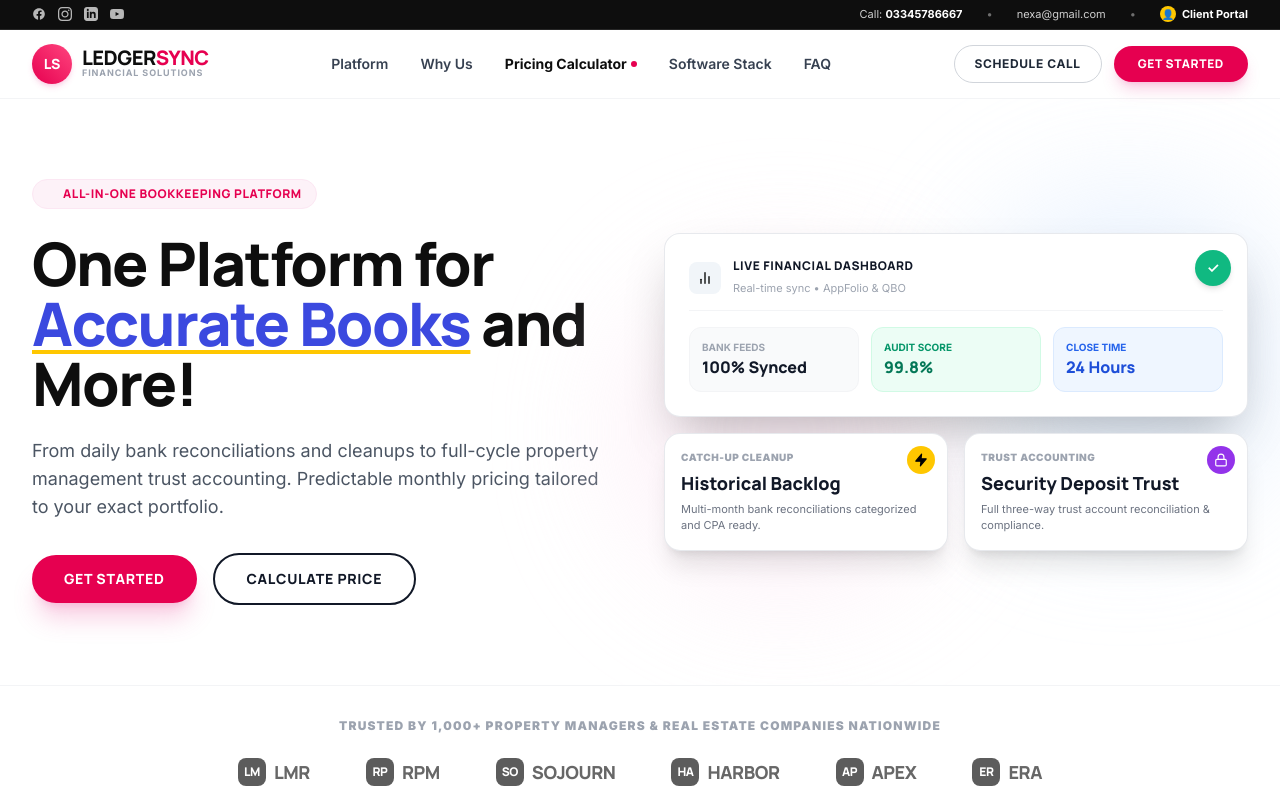
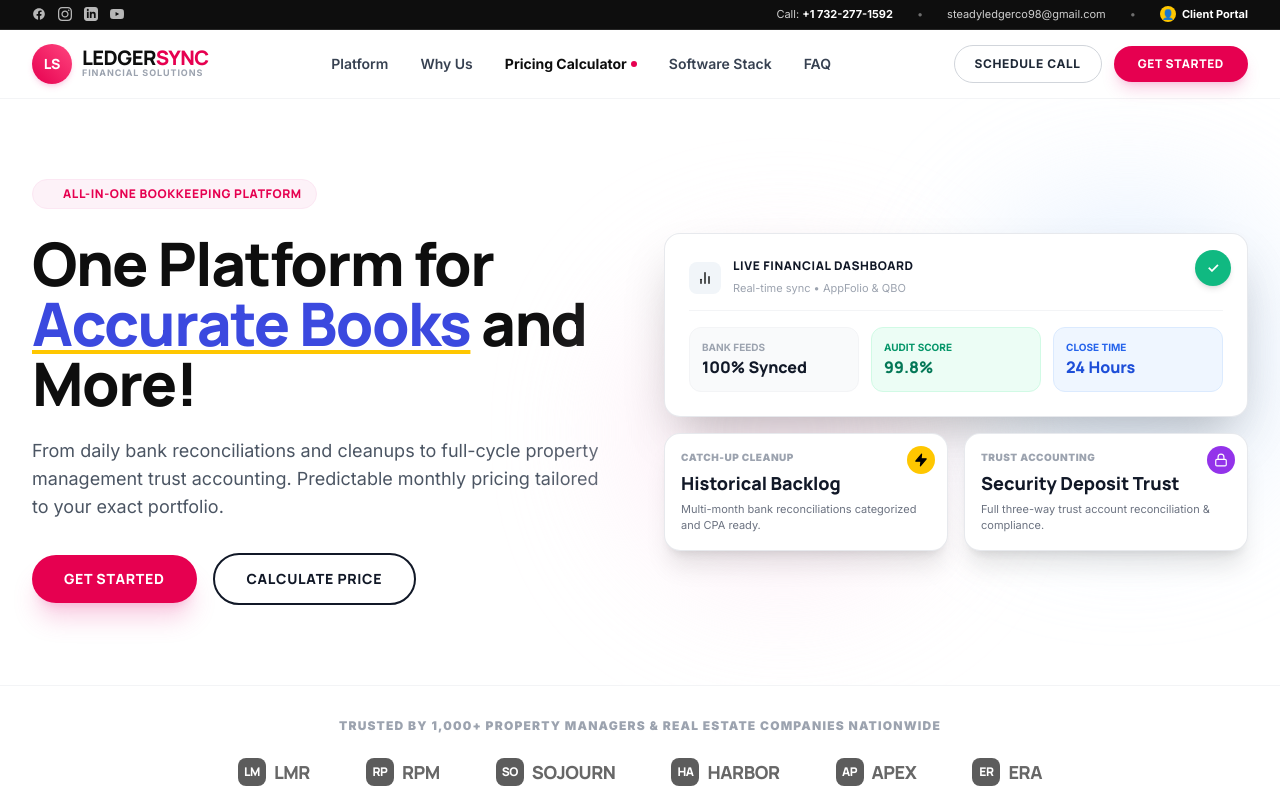
Before and after one commit to Rahimbugti/BookKeepPro, a React (Vite) app: page / in a window 1280 px wide. Shown: the top 800 px of the page. Built offline with nearby package versions, Linux system fonts and the light colour scheme; the HTML template or start-up script is replaced by a standard one.

Commit message:
Update contact info: email and phone number

```diff
--- a/src/components/Footer.jsx
+++ b/src/components/Footer.jsx
@@ -103,7 +103,7 @@
             </p>
             <div className="text-xs text-gray-400 space-y-1">
               <p>📍 Global Support: USA • Canada • Australia • UK</p>
-              <p>📞 <a href="tel:03345786667" className="hover:text-white">03345786667</a> • ✉️ <a href="mailto:nexa@gmail.com" className="hover:text-white">nexa@gmail.com</a></p>
+              <p>📞 <a href="tel:+17322771592" className="hover:text-white">+1 732-277-1592</a> • ✉️ <a href="mailto:steadyledgerco98@gmail.com" className="hover:text-white">steadyledgerco98@gmail.com</a></p>
             </div>
           </div>
 
--- a/src/components/Header.jsx
+++ b/src/components/Header.jsx
@@ -31,9 +31,9 @@
 
           {/* Right Utility Contact & Login */}
           <div className="flex items-center gap-6">
-            <span className="text-white/80">Call: <a href="tel:03345786667" className="text-white font-bold hover:underline">03345786667</a></span>
+            <span className="text-white/80">Call: <a href="tel:+17322771592" className="text-white font-bold hover:underline">+1 732-277-1592</a></span>
             <span className="text-white/40">•</span>
-            <a href="mailto:nexa@gmail.com" className="text-white/80 hover:text-[#FFC700] transition-colors">nexa@gmail.com</a>
+            <a href="mailto:steadyledgerco98@gmail.com" className="text-white/80 hover:text-[#FFC700] transition-colors">steadyledgerco98@gmail.com</a>
             <span className="text-white/40">•</span>
             <div className="flex items-center gap-1.5 text-white font-bold cursor-pointer hover:text-[#FFC700]">
               <span className="w-4 h-4 rounded-full bg-[#FFC700] text-[#0E0E0E] flex items-center justify-center text-[10px] font-black">👤</span>
--- a/src/components/QuoteModal.jsx
+++ b/src/components/QuoteModal.jsx
@@ -4,7 +4,7 @@
 // ─── Configuration ────────────────────────────────────────────────────────────
 // Change this to your actual business email address.
 // This will be the "To:" address in every quote email that users send.
-const RECIPIENT_EMAIL = 'nexa@gmail.com';
+const RECIPIENT_EMAIL = 'steadyledgerco98@gmail.com';
 
 /**
  * Builds a mailto: URI with all quote details pre-filled in the email body.
--- a/src/components/layout/WebsiteFooter.tsx
+++ b/src/components/layout/WebsiteFooter.tsx
@@ -67,11 +67,11 @@
               </p>
               <p className="flex items-center gap-2">
                 <Mail className="w-3.5 h-3.5 text-white shrink-0" />
-                <a href="mailto:nexa@gmail.com" className="hover:text-white">nexa@gmail.com</a>
+                <a href="mailto:steadyledgerco98@gmail.com" className="hover:text-white">steadyledgerco98@gmail.com</a>
               </p>
               <p className="flex items-center gap-2">
                 <Phone className="w-3.5 h-3.5 text-white shrink-0" />
-                <a href="tel:03345786667" className="hover:text-white">03345786667</a>
+                <a href="tel:+17322771592" className="hover:text-white">+1 732-277-1592</a>
               </p>
             </div>
           </div>
--- a/src/components/layout/WebsiteHeader.tsx
+++ b/src/components/layout/WebsiteHeader.tsx
@@ -36,17 +36,17 @@
 
           <div className="flex items-center gap-4">
             <a
-              href="mailto:nexa@gmail.com"
+              href="mailto:steadyledgerco98@gmail.com"
               className="hover:text-blue-400 transition-colors flex items-center gap-1"
             >
-              <Mail className="w-3 h-3 text-white" /> nexa@gmail.com
+              <Mail className="w-3 h-3 text-white" /> steadyledgerco98@gmail.com
             </a>
             <span className="text-slate-600">|</span>
             <a
-              href="tel:03345786667"
+              href="tel:+17322771592"
               className="font-bold text-blue-400 hover:underline flex items-center gap-1"
             >
-              <Phone className="w-3 h-3 text-white" /> 03345786667
+              <Phone className="w-3 h-3 text-white" /> +1 732-277-1592
             </a>
           </div>
         </div>
--- a/src/pages/public/ContactPage.tsx
+++ b/src/pages/public/ContactPage.tsx
@@ -275,8 +275,8 @@
                   <Mail className="w-4 h-4 text-white shrink-0 mt-0.5" />
                   <div>
                     <strong className="text-white block">Email:</strong>
-                    <a href="mailto:nexa@gmail.com" className="hover:text-blue-400">
-                      nexa@gmail.com
+                    <a href="mailto:steadyledgerco98@gmail.com" className="hover:text-blue-400">
+                      steadyledgerco98@gmail.com
                     </a>
                   </div>
                 </div>
@@ -285,8 +285,8 @@
                   <Phone className="w-4 h-4 text-white shrink-0 mt-0.5" />
                   <div>
                     <strong className="text-white block">Phone / WhatsApp:</strong>
-                    <a href="tel:03345786667" className="hover:text-blue-400">
-                      03345786667
+                    <a href="tel:+17322771592" className="hover:text-blue-400">
+                      +1 732-277-1592
                     </a>
                   </div>
                 </div>
--- a/src/pages/public/TaxConsultantMarketplace.tsx
+++ b/src/pages/public/TaxConsultantMarketplace.tsx
@@ -476,7 +476,7 @@
               </p>
 
               <p>
-                <strong>Features:</strong> One-page layout — hero, services, process, pricing, stats, FAQ, contact. Pain-point cards with dashboard-style graphics. Three-tier pricing section. FAQ accordion. Contact form, ready to wire to your inbox (<code className="text-white bg-white/10 px-1.5 py-0.5 rounded">nexa@gmail.com</code>). Privacy Policy, Terms, and 404 pages included. Fully responsive — desktop, tablet, and phone. Easy to customize: swap the name, photos, and copy in minutes.
+                <strong>Features:</strong> One-page layout — hero, services, process, pricing, stats, FAQ, contact. Pain-point cards with dashboard-style graphics. Three-tier pricing section. FAQ accordion. Contact form, ready to wire to your inbox (<code className="text-white bg-white/10 px-1.5 py-0.5 rounded">steadyledgerco98@gmail.com</code>). Privacy Policy, Terms, and 404 pages included. Fully responsive — desktop, tablet, and phone. Easy to customize: swap the name, photos, and copy in minutes.
               </p>
 
               <p className="font-bold text-white pt-2">
@@ -686,10 +686,10 @@
 
             <div className="flex items-center gap-3">
               <a
-                href="tel:03345786667"
+                href="tel:+17322771592"
                 className="hidden sm:flex items-center gap-1.5 text-slate-300 hover:text-white font-bold text-xs"
               >
-                <Phone className="w-3.5 h-3.5" /> 03345786667
+                <Phone className="w-3.5 h-3.5" /> +1 732-277-1592
               </a>
               <button
                 type="button"
@@ -726,8 +726,8 @@
                   BookKeepPro
                 </div>
                 <div className="flex items-center gap-4 text-xs font-semibold">
-                  <a href="mailto:nexa@gmail.com" className="text-slate-600 hover:text-slate-900 hidden sm:inline">
-                    nexa@gmail.com
+                  <a href="mailto:steadyledgerco98@gmail.com" className="text-slate-600 hover:text-slate-900 hidden sm:inline">
+                    steadyledgerco98@gmail.com
                   </a>
                   <button
                     type="button"
@@ -763,10 +763,10 @@
                       Book 20-Min Intro Call
                     </button>
                     <a
-                      href="tel:03345786667"
+                      href="tel:+17322771592"
                       className="px-6 py-3.5 border border-slate-300 text-slate-800 rounded-xl text-xs font-bold uppercase tracking-wider hover:bg-slate-50 flex items-center gap-2"
                     >
-                      <Phone className="w-3.5 h-3.5" /> 03345786667
+                      <Phone className="w-3.5 h-3.5" /> +1 732-277-1592
                     </a>
                   </div>
                 </div>
@@ -842,9 +842,9 @@
                 <div className="pt-10 border-t border-slate-200 flex flex-col sm:flex-row items-center justify-between gap-4 text-xs text-slate-500">
                   <span className="font-serif font-bold text-slate-900">BookKeepPro</span>
                   <div className="flex items-center gap-4">
-                    <a href="mailto:nexa@gmail.com" className="hover:text-slate-900">nexa@gmail.com</a>
+                    <a href="mailto:steadyledgerco98@gmail.com" className="hover:text-slate-900">steadyledgerco98@gmail.com</a>
                     <span>•</span>
-                    <a href="tel:03345786667" className="hover:text-slate-900">03345786667</a>
+                    <a href="tel:+17322771592" className="hover:text-slate-900">+1 732-277-1592</a>
                   </div>
                 </div>
               </div>
@@ -882,7 +882,7 @@
                 </div>
                 <h4 className="font-bold text-base text-emerald-900">Call Scheduled!</h4>
                 <p className="text-xs text-emerald-800 leading-relaxed">
-                  Thank you, <strong>{callFormData.name}</strong>. We've sent confirmation to <strong>{callFormData.email}</strong>. Our senior consultant will call you at <strong>{callFormData.phone || '03345786667'}</strong>.
+                  Thank you, <strong>{callFormData.name}</strong>. We've sent confirmation to <strong>{callFormData.email}</strong>. Our senior consultant will call you at <strong>{callFormData.phone || '+1 732-277-1592'}</strong>.
                 </p>
                 <button
                   type="button"
@@ -926,7 +926,7 @@
                     <input
                       type="tel"
                       required
-                      placeholder="03345786667"
+                      placeholder="+1 732-277-1592"
                       value={callFormData.phone}
                       onChange={(e) => setCallFormData({ ...callFormData, phone: e.target.value })}
                       className="w-full p-3 rounded-xl border border-slate-300 font-normal focus:ring-2 focus:ring-[#0099FF]"
--- a/src/pages/public/TaxConsultantWebsite.tsx
+++ b/src/pages/public/TaxConsultantWebsite.tsx
@@ -296,12 +296,12 @@
             </div>
 
             <div className="flex items-center gap-4">
-              <a href="mailto:nexa@gmail.com" className="hover:text-slate-300 transition-colors flex items-center gap-1">
-                <Mail className="w-3 h-3 text-white" /> nexa@gmail.com
+              <a href="mailto:steadyledgerco98@gmail.com" className="hover:text-slate-300 transition-colors flex items-center gap-1">
+                <Mail className="w-3 h-3 text-white" /> steadyledgerco98@gmail.com
               </a>
               <span className="text-slate-700">|</span>
-              <a href="tel:03345786667" className="font-bold text-white hover:underline flex items-center gap-1">
-                <Phone className="w-3 h-3 text-white" /> 03345786667
+              <a href="tel:+17322771592" className="font-bold text-white hover:underline flex items-center gap-1">
+                <Phone className="w-3 h-3 text-white" /> +1 732-277-1592
               </a>
             </div>
           </div>
@@ -720,11 +720,11 @@
               </p>
               <div className="pt-2">
                 <a
-                  href="tel:03345786667"
+                  href="tel:+17322771592"
                   className="inline-flex items-center gap-2 text-xs font-bold text-white hover:underline"
                 >
                   <Phone className="w-3.5 h-3.5 text-white" />
-                  <span>Direct phone line: 03345786667</span>
+                  <span>Direct phone line: +1 732-277-1592</span>
                 </a>
               </div>
             </div>
@@ -1012,14 +1012,14 @@
               <div className="space-y-3 pt-2 text-xs">
                 <div className="flex items-center gap-3">
                   <Mail className="w-4 h-4 text-black" />
-                  <a href="mailto:nexa@gmail.com" className="font-bold text-black hover:underline">
-                    nexa@gmail.com
+                  <a href="mailto:steadyledgerco98@gmail.com" className="font-bold text-black hover:underline">
+                    steadyledgerco98@gmail.com
                   </a>
                 </div>
                 <div className="flex items-center gap-3">
                   <Phone className="w-4 h-4 text-black" />
-                  <a href="tel:03345786667" className="font-bold text-black hover:underline">
-                    03345786667 (Direct / WhatsApp)
+                  <a href="tel:+17322771592" className="font-bold text-black hover:underline">
+                    +1 732-277-1592 (Direct / WhatsApp)
                   </a>
                 </div>
                 <div className="flex items-center gap-3 text-slate-500">
@@ -1108,13 +1108,13 @@
                   </button>
                 </div>
                 <div><a href="#faq" className="hover:text-white transition-colors">FAQ</a></div>
-                <div><a href="mailto:nexa@gmail.com" className="hover:text-white transition-colors">Support</a></div>
+                <div><a href="mailto:steadyledgerco98@gmail.com" className="hover:text-white transition-colors">Support</a></div>
               </div>
 
               <div className="space-y-2">
                 <span className="text-white font-bold block text-[11px] uppercase tracking-wider">Contact</span>
-                <div><a href="mailto:nexa@gmail.com" className="hover:text-white transition-colors">nexa@gmail.com</a></div>
-                <div><a href="tel:03345786667" className="hover:text-white transition-colors">03345786667</a></div>
+                <div><a href="mailto:steadyledgerco98@gmail.com" className="hover:text-white transition-colors">steadyledgerco98@gmail.com</a></div>
+                <div><a href="tel:+17322771592" className="hover:text-white transition-colors">+1 732-277-1592</a></div>
               </div>
             </div>
           </div>
@@ -1199,7 +1199,7 @@
                   <div className="p-4 bg-slate-50 rounded-2xl border border-slate-200 space-y-2">
                     <h4 className="font-bold text-slate-900 text-sm">4. Contact & Data Officer</h4>
                     <p>
-                      For data inquiries or deletion requests, contact our compliance team directly at <strong>nexa@gmail.com</strong> or phone <strong>03345786667</strong>.
+                      For data inquiries or deletion requests, contact our compliance team directly at <strong>steadyledgerco98@gmail.com</strong> or phone <strong>+1 732-277-1592</strong>.
                     </p>
                   </div>
                 </>
@@ -1229,7 +1229,7 @@
                   <div className="p-4 bg-slate-50 rounded-2xl border border-slate-200 space-y-2">
                     <h4 className="font-bold text-slate-900 text-sm">4. Direct Support & Communication</h4>
                     <p>
-                      Clients receive dedicated senior bookkeeper support via email (<strong>nexa@gmail.com</strong>) and direct line/WhatsApp (<strong>03345786667</strong>) with a guaranteed response turnaround within 24 business hours.
+                      Clients receive dedicated senior bookkeeper support via email (<strong>steadyledgerco98@gmail.com</strong>) and direct line/WhatsApp (<strong>+1 732-277-1592</strong>) with a guaranteed response turnaround within 24 business hours.
                     </p>
                   </div>
                 </>
@@ -1356,7 +1356,7 @@
                       type="tel"
                       name="phone"
                       required
-                      placeholder="03345786667"
+                      placeholder="+1 732-277-1592"
                       value={formData.phone}
                       onChange={(e) => setFormData({ ...formData, phone: e.target.value })}
                       className="w-full p-3 rounded-xl border border-slate-300 font-normal focus:ring-2 focus:ring-black outline-none"
```
